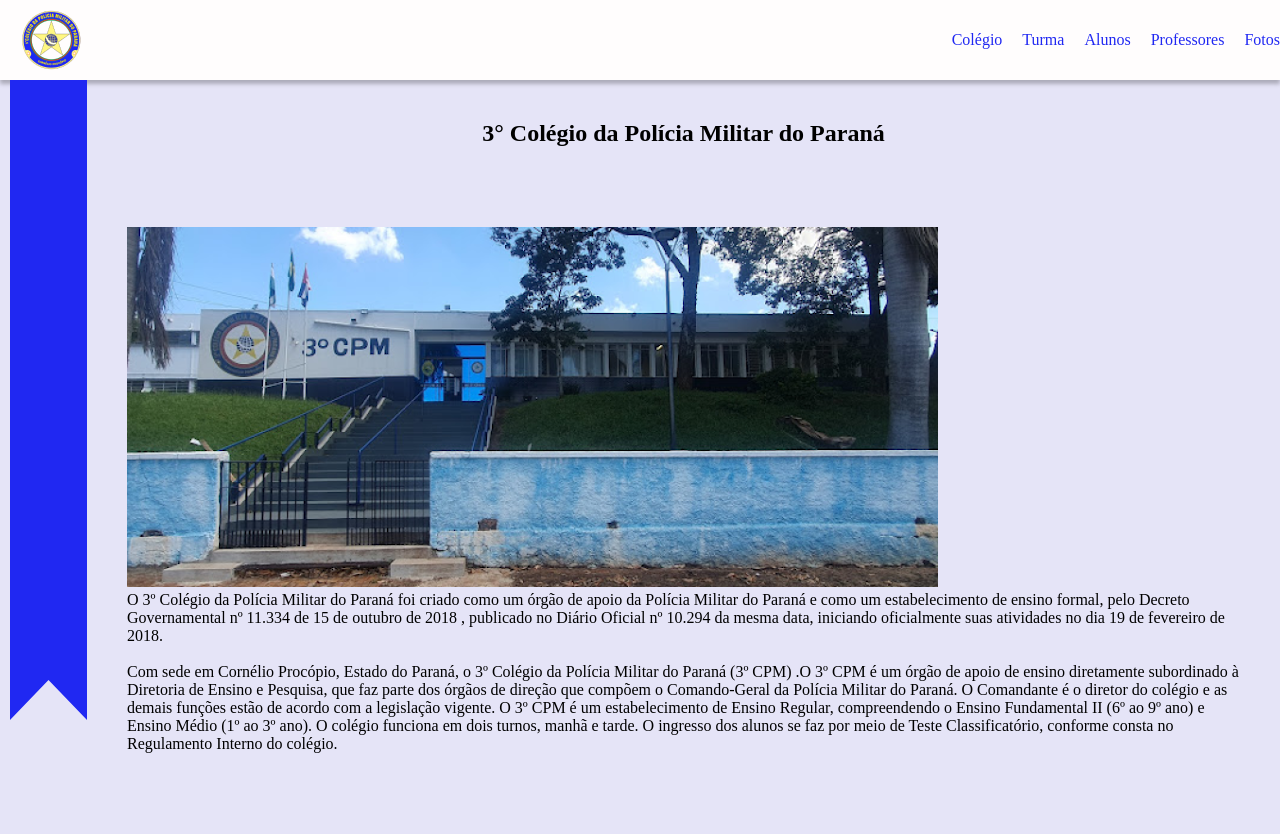
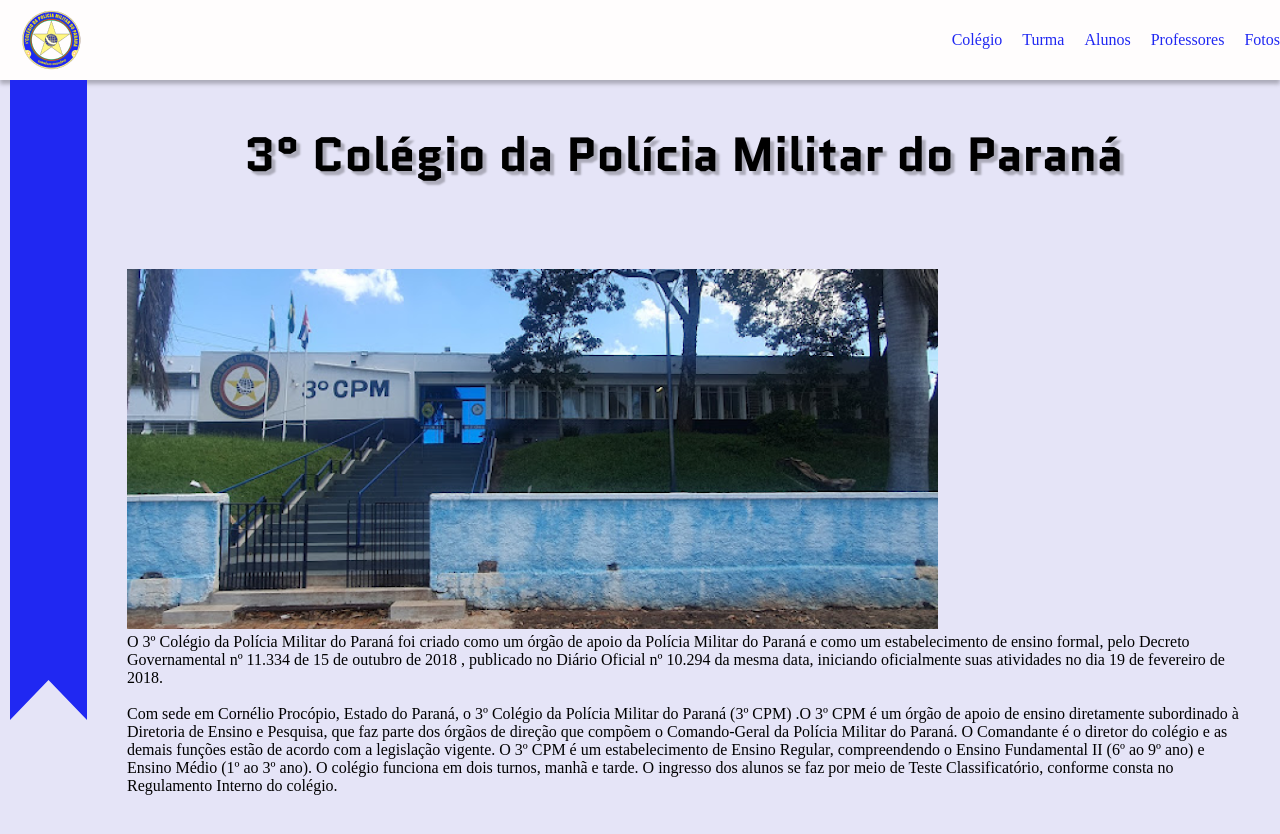
Before and after one commit to GabrielPinheiroSantosPoli/test, a plain HTML site: page index.html in a window 1280 px wide. Before the commit the page ends 800 px from the top, so only its background shows below. Drawn offline with Linux system fonts and the light colour scheme.

Commit message:
Add files via upload

```diff
--- a/index.html
+++ b/index.html
@@ -38,12 +38,12 @@
     </header>
     <main>
         <section id="colegio">
-            <h1>3° Colégio da Polícia Militar do Paraná</h1>
-            <div>
-                <div>
+            <h1 class="title">3° Colégio da Polícia Militar do Paraná</h1>
+            <div class="container">
+                <div class="container-img">
                     <img src="colegio.png" alt="Fachada do colégio">
                 </div>
-                <div>
+                <div class="container-txt">
                     <p>O 3º Colégio da Polícia Militar do Paraná foi criado como um órgão de apoio da Polícia Militar do Paraná e como um estabelecimento de ensino formal, pelo Decreto Governamental nº 11.334 de 15 de outubro de 2018 , publicado no Diário Oficial nº 10.294 da mesma data, iniciando oficialmente suas atividades no dia 19 de fevereiro de 2018.</p>
                     <br>
                     <p>Com sede em Cornélio Procópio, Estado do Paraná, o 3º Colégio da Polícia Militar do Paraná (3º CPM) .O 3º CPM é um órgão de apoio de ensino diretamente subordinado à Diretoria de Ensino e Pesquisa, que faz parte dos órgãos de direção que compõem o Comando-Geral da Polícia Militar do Paraná. O Comandante é o diretor do colégio e as demais funções estão de acordo com a legislação vigente. O 3º CPM é um estabelecimento de Ensino Regular, compreendendo o Ensino Fundamental II (6º ao 9º ano) e Ensino Médio (1º ao 3º ano). O colégio funciona em dois turnos, manhã e tarde. O ingresso dos alunos se faz por meio de Teste Classificatório, conforme consta no Regulamento Interno do colégio.</p>
--- a/style.css
+++ b/style.css
@@ -76,3 +76,10 @@
     gap: 80px;
     padding: 40px;
 }
+
+#colegio .title{
+    font-family: Quantico;
+    font-size: 48px;
+    align-items: center;
+    text-shadow: 4px 4px 2px rgba(0,0,0,0.25);
+}
```
